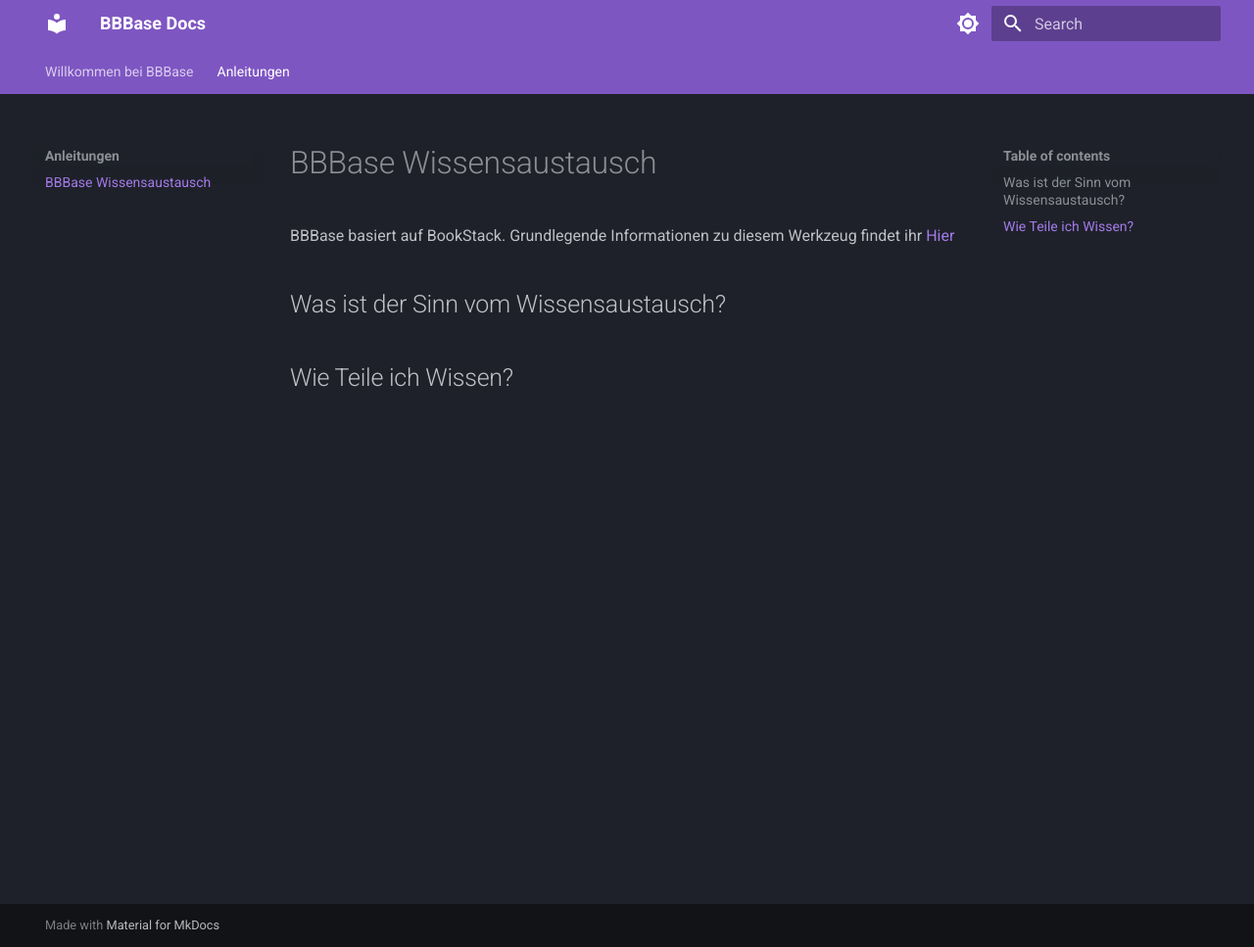
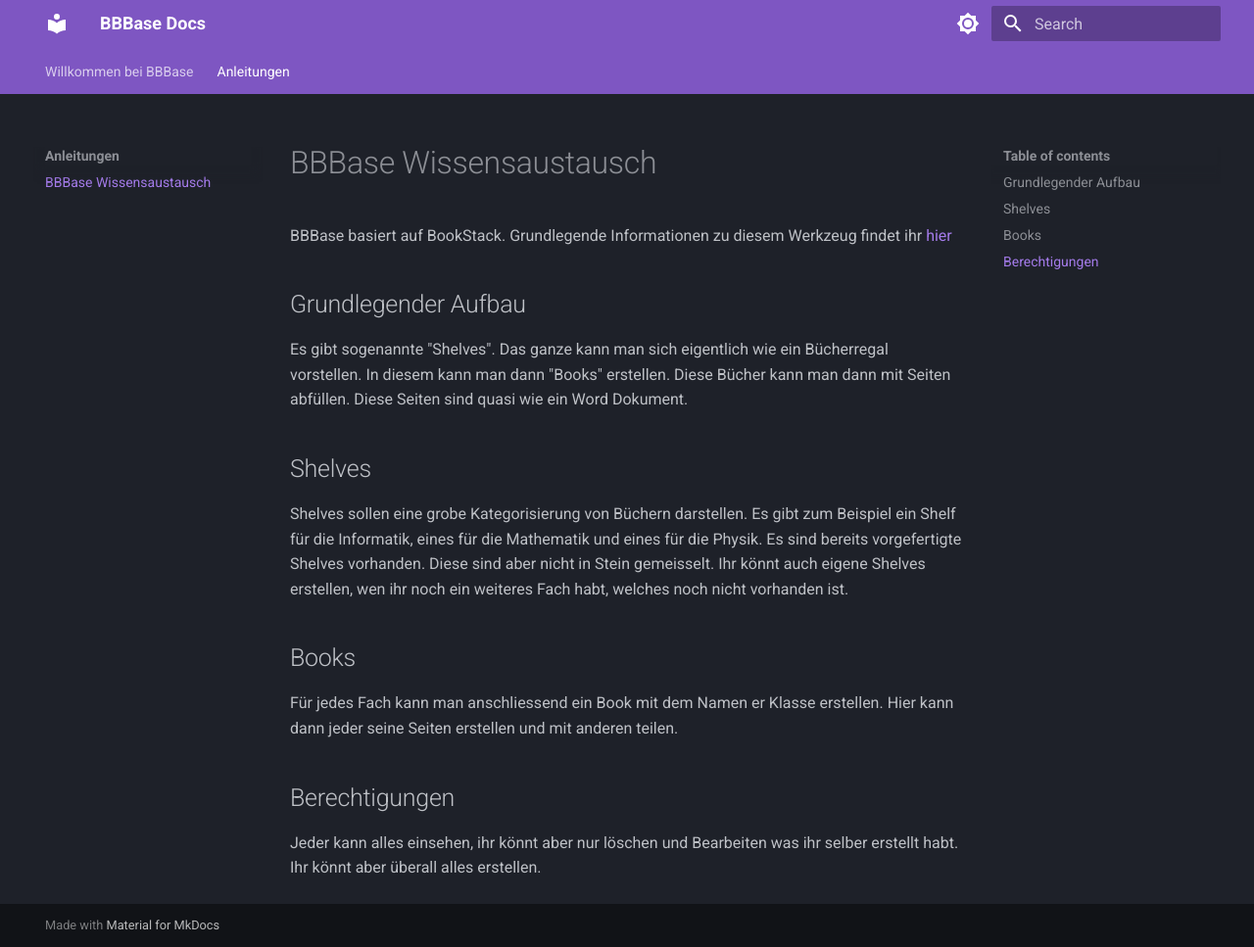
Before and after one commit to mikeshootzz/bbbase-docs, an MkDocs documentation site: the page built from docs/Anleitungen/BBBase Wissensaustausch.md, in a window 1280 px wide and 967 px high. Shown: the whole window at 98% size. Built offline with MkDocs 1.6.1 and Material for MkDocs 9.7.7, drawn with Linux system fonts in a browser that asks for light colours.

Commit message:
dokumentation erweitert

```diff
--- a/docs/Anleitungen/BBBase Wissensaustausch.md
+++ b/docs/Anleitungen/BBBase Wissensaustausch.md
@@ -1,7 +1,19 @@
 # BBBase Wissensaustausch
 
-BBBase basiert auf BookStack. Grundlegende Informationen zu diesem Werkzeug findet ihr [Hier](https://www.bookstackapp.com/docs/user/content-overview/)
+BBBase basiert auf BookStack. Grundlegende Informationen zu diesem Werkzeug findet ihr [hier](https://www.bookstackapp.com/docs/user/content-overview/)
 
-## Was ist der Sinn vom Wissensaustausch?
+## Grundlegender Aufbau
 
-## Wie Teile ich Wissen?
+Es gibt sogenannte "Shelves". Das ganze kann man sich eigentlich wie ein Bücherregal vorstellen. In diesem kann man dann "Books" erstellen. Diese Bücher kann man dann mit Seiten abfüllen. Diese Seiten sind quasi wie ein Word Dokument.
+
+## Shelves
+
+Shelves sollen eine grobe Kategorisierung von Büchern darstellen. Es gibt zum Beispiel ein Shelf für die Informatik, eines für die Mathematik und eines für die Physik. Es sind bereits vorgefertigte Shelves vorhanden. Diese sind aber nicht in Stein gemeisselt. Ihr könnt auch eigene Shelves erstellen, wen ihr noch ein weiteres Fach habt, welches noch nicht vorhanden ist.
+
+## Books
+
+Für jedes Fach kann man anschliessend ein Book mit dem Namen er Klasse erstellen. Hier kann dann jeder seine Seiten erstellen und mit anderen teilen.
+
+## Berechtigungen
+
+Jeder kann alles einsehen, ihr könnt aber nur löschen und Bearbeiten was ihr selber erstellt habt. Ihr könnt aber überall alles erstellen.
```
Also changed, not shown: docs/index.md (+8 -0 lines).
